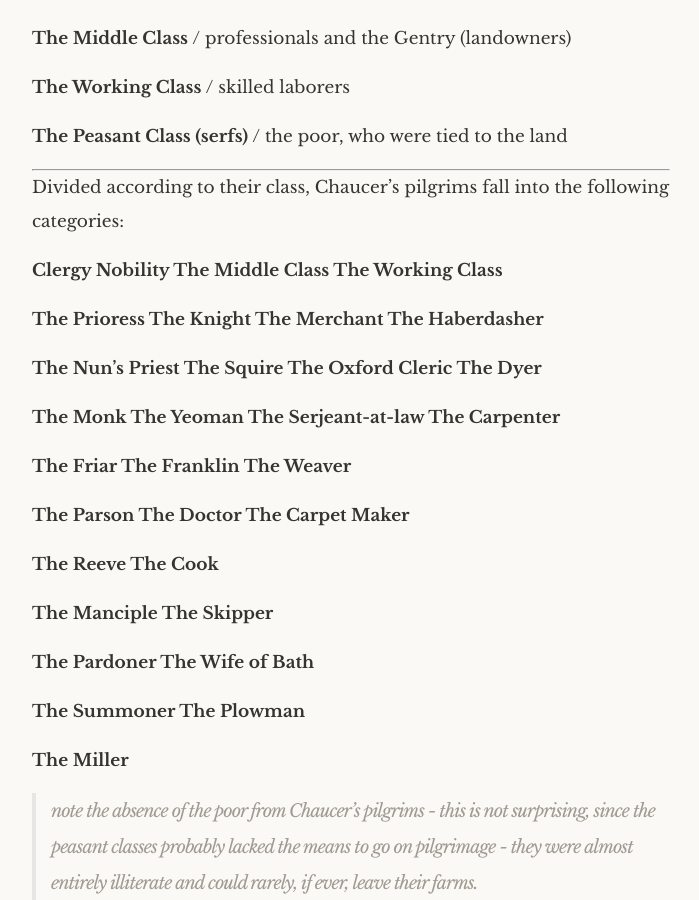
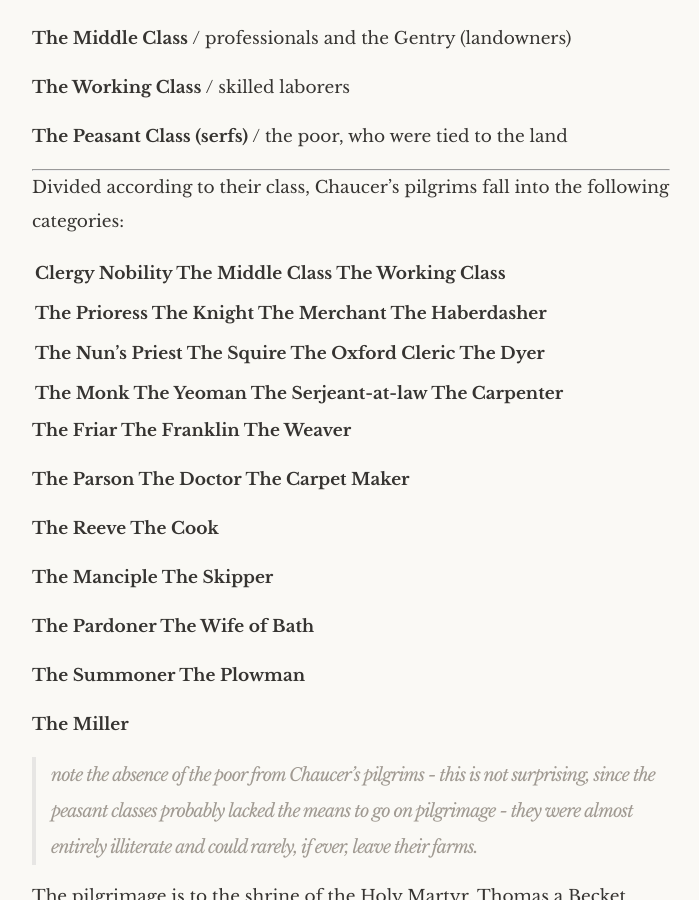
Before and after one commit to EthenStrine/English, a Jekyll site: the page built from _posts/2018-09-17-Canterbury Tales.md, in a window 1280 px wide and 900 px high, scrolled down 802 px. Shown: the whole window, without its empty margins (289-988 px from the left). Built offline with Jekyll 4.4.1, drawn with Linux system fonts in a browser that asks for light colours; some web fonts are replaced; our own code applies the rules of GitHub Pages for plain Markdown files.

Commit message:
Update _posts/2018-09-17-Canterbury Tales.md

```diff
--- a/_posts/2018-09-17-Canterbury Tales.md
+++ b/_posts/2018-09-17-Canterbury Tales.md
@@ -16,13 +16,13 @@
 ---
  Divided according to their class, Chaucer’s pilgrims fall into the following categories:
 
-**<span class="underline">Clergy Nobility The Middle Class</span> <span class="underline">The Working Class</span>**
+| **Clergy Nobility The Middle Class The Working Class**
 
-**The Prioress The Knight The Merchant The Haberdasher**
+| **The Prioress The Knight The Merchant The Haberdasher**
 
-**The Nun’s Priest The Squire The Oxford Cleric The Dyer**
+| **The Nun’s Priest The Squire The Oxford Cleric The Dyer**
 
-**The Monk The Yeoman The Serjeant-at-law The Carpenter**
+| **The Monk The Yeoman The Serjeant-at-law The Carpenter**
 
 **The Friar The Franklin The Weaver**
 
@@ -39,5 +39,5 @@
 **The Miller**
 
 > note the absence of the poor from Chaucer’s pilgrims - this is not surprising, since the peasant classes probably lacked the means to go on pilgrimage - they were almost entirely illiterate and could rarely, if ever, leave their farms.
->
-> The pilgrimage is to the shrine of the Holy Martyr, Thomas a Becket, Archbishop of Canterbury, killed by the knights of King Henry II in the 12<sup>th</sup> century.
+
+ The pilgrimage is to the shrine of the Holy Martyr, Thomas a Becket, Archbishop of Canterbury, killed by the knights of King Henry II in the 12<sup>th</sup> century.
```
